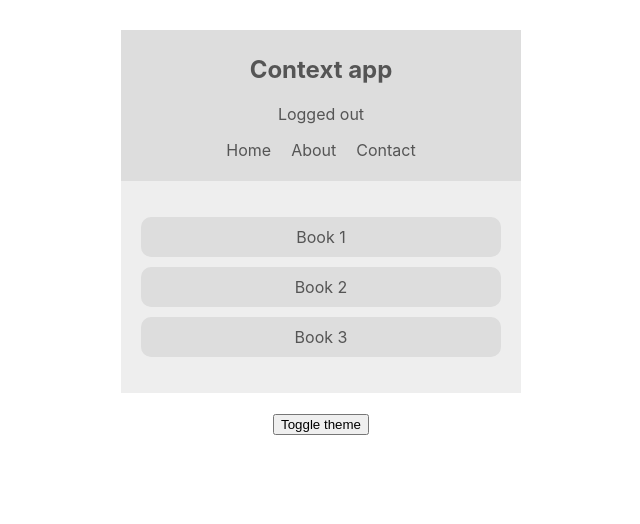
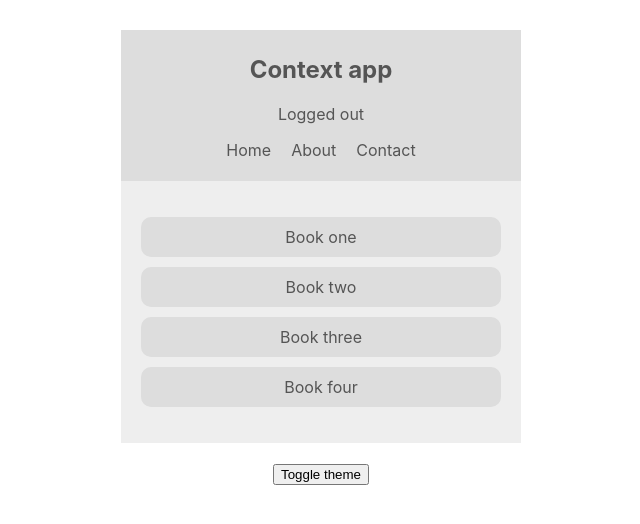
Before and after one commit to mariolazzari/react-ctx-hooks, a React (Create React App) app in the folder contextapp/: page / in a window 1280 px wide. Shown: the top 524 px of the page, without its empty margins (319-959 px from the left). Built offline with nearby package versions, Linux system fonts and the light colour scheme.

Commit message:
Done lesson 15

```diff
--- a/contextapp/src/App.js
+++ b/contextapp/src/App.js
@@ -3,6 +3,7 @@ import React from "react";
 // context
 import AuthContextProvider from "./contexts/AuthContext";
 import ThemContextProvider from "./contexts/ThemeContext";
+import BookContextProvider from "./contexts/BookContext";
 
 // components
 import Navbar from "./components/Navbar";
@@ -15,7 +16,9 @@ const App = () => {
       <ThemContextProvider>
         <AuthContextProvider>
           <Navbar />
-          <BookList />
+          <BookContextProvider>
+            <BookList />
+          </BookContextProvider>
           <ThemeToggle />
         </AuthContextProvider>
       </ThemContextProvider>
--- a/contextapp/src/components/BookList.js
+++ b/contextapp/src/components/BookList.js
@@ -1,9 +1,11 @@
 import React, { useContext } from "react";
 import { ThemeContext } from "../contexts/ThemeContext";
+import { BookContext } from "../contexts/BookContext";
 
 const BookList = () => {
   const { isLightTheme, light, dark } = useContext(ThemeContext);
   const theme = isLightTheme ? light : dark;
+  const { books } = useContext(BookContext);
 
   return (
     <div
@@ -11,9 +13,11 @@ const BookList = () => {
       style={{ color: theme.syntax, background: theme.bg }}
     >
       <ul>
-        <li style={{ background: theme.ui }}>Book 1</li>
-        <li style={{ background: theme.ui }}>Book 2</li>
-        <li style={{ background: theme.ui }}>Book 3</li>
+        {books.map(book => (
+          <li style={{ background: theme.ui }} key={book.id}>
+            {book.title}
+          </li>
+        ))}
       </ul>
     </div>
   );
--- /dev/null
+++ b/contextapp/src/contexts/BookContext.js
@@ -0,0 +1,20 @@
+import React, { createContext, useState } from "react";
+
+export const BookContext = createContext();
+
+const BookContextProvider = props => {
+  const [books, setBooks] = useState([
+    { id: 1, title: "Book one" },
+    { id: 2, title: "Book two" },
+    { id: 3, title: "Book three" },
+    { id: 4, title: "Book four" }
+  ]);
+
+  return (
+    <BookContext.Provider value={{ books }}>
+      {props.children}
+    </BookContext.Provider>
+  );
+};
+
+export default BookContextProvider;
```
